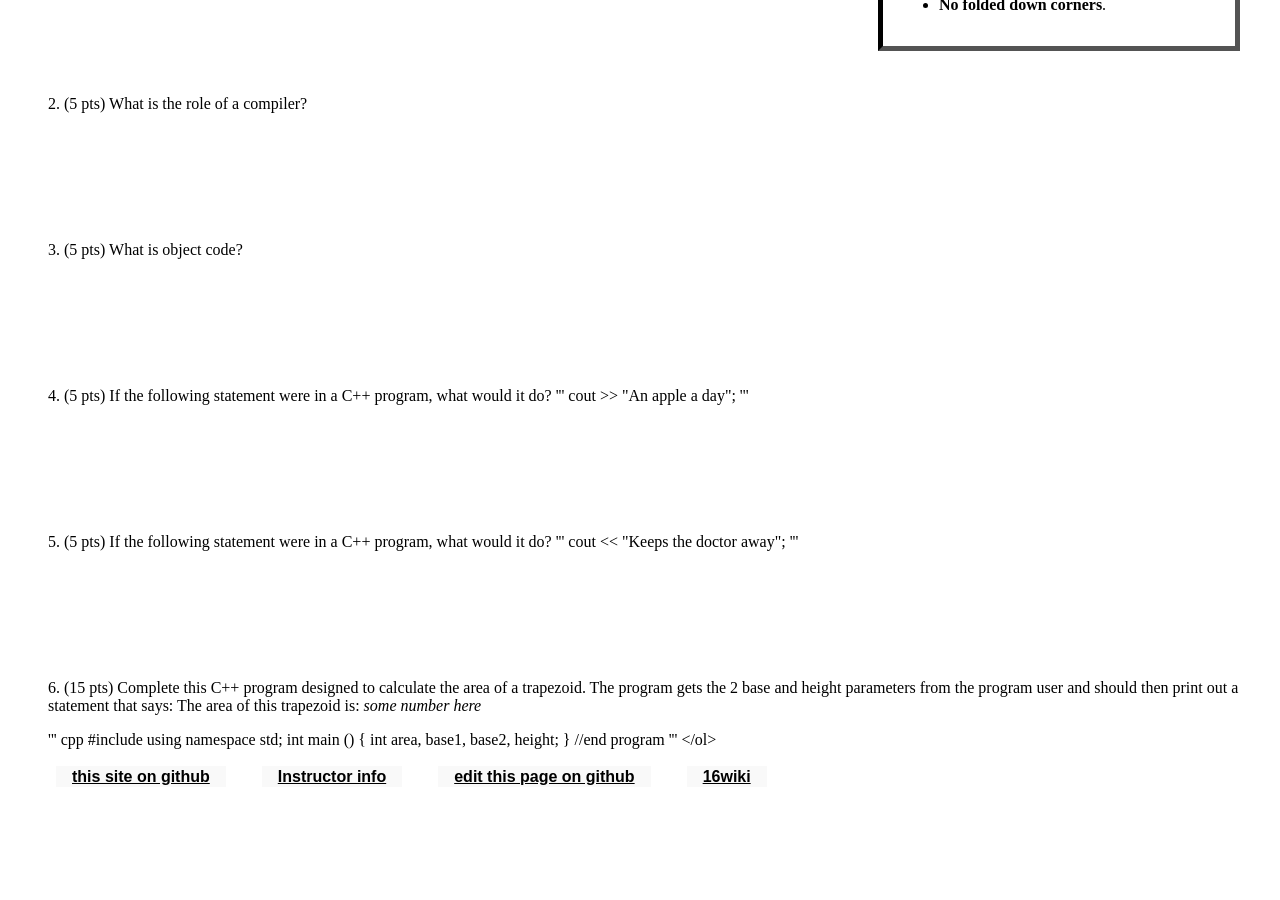
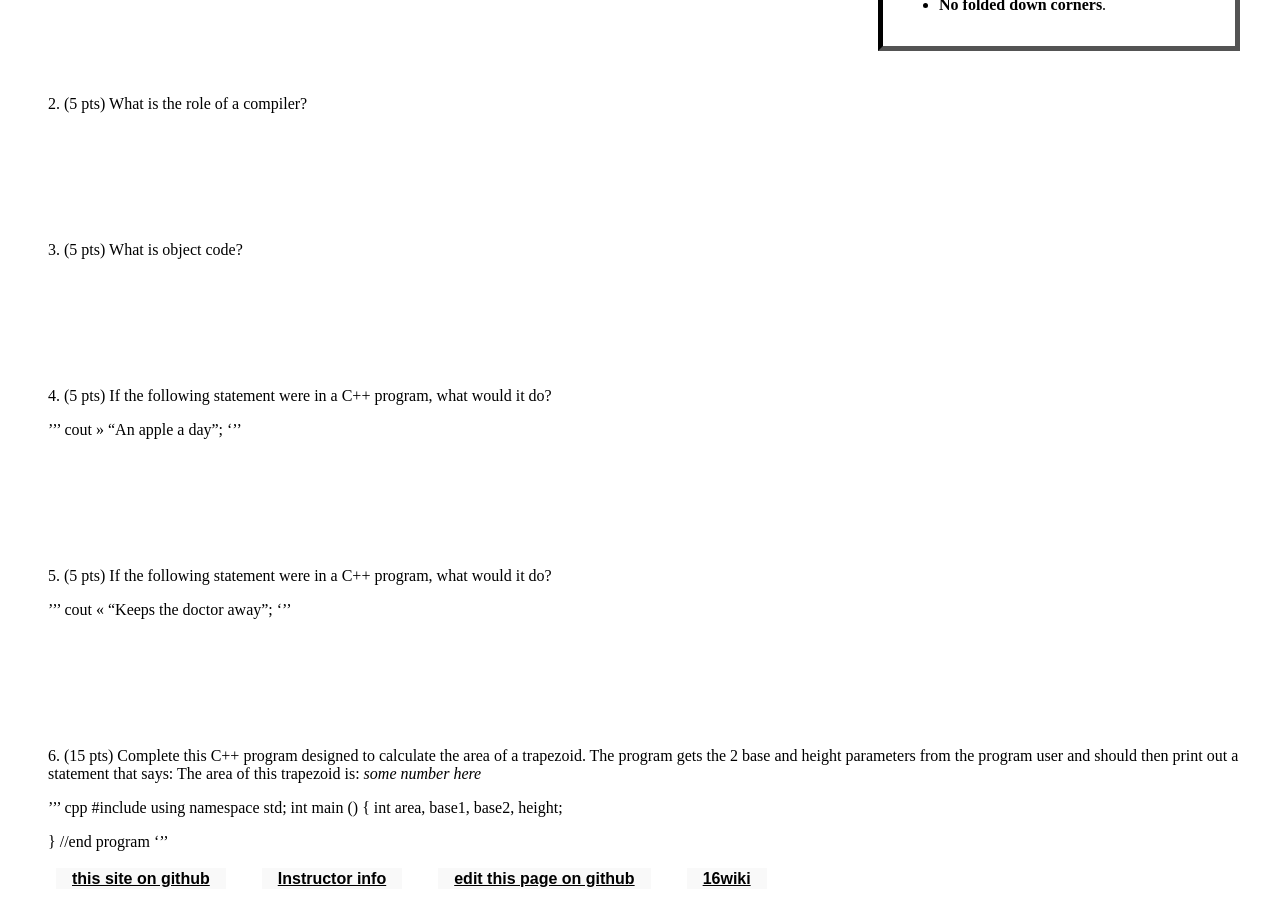
Before and after one commit to ucsb-cs16-s16/https-ucsb-cs16-s17.github.io, a Jekyll site: the page built from _hwk/h02.md, in a window 1280 px wide and 900 px high, scrolled down 839 px. Built offline with Jekyll 4.4.1, drawn with Linux system fonts in a browser that asks for light colours; before the commit the page ends 1637 px from its top, so only the background shows below that.

Commit message:
Update h02.md

```diff
--- a/_hwk/h02.md
+++ b/_hwk/h02.md
@@ -21,21 +21,26 @@ Read Chapter 2, sections 2.1 thru 2.3   (If you do not have a copy of the textbo
 
 4.	(5 pts) If the following statement were in a C++ program, what would it do?
 
-	'''
-	cout >> "An apple a day";
-	'''
+<div markdown="1">
+'''
+cout >> "An apple a day";
+'''
+</div>
   <div style="margin-bottom:8em"></div>
 
 5.	(5 pts) If the following statement were in a C++ program, what would it do?
 
-	'''
-	cout << "Keeps the doctor away";
-	'''
+<div markdown="1">
+'''
+cout << "Keeps the doctor away";
+'''
+</div>
   <div style="margin-bottom:8em"></div>
 
 6.	(15 pts) Complete this C++ program designed to calculate the area of a trapezoid. The program gets the 2 base and height parameters from the program user and should then print out a statement that says: The area of this trapezoid is: <i>some number here</i>
   <div style="margin-bottom:1em"></div>
 
+<div markdown="1">
 ''' cpp
 #include <iostream>
 using namespace std;
@@ -66,5 +71,5 @@ int main ()
 
 } //end program
 '''
-
+</div>
 </ol>
```
